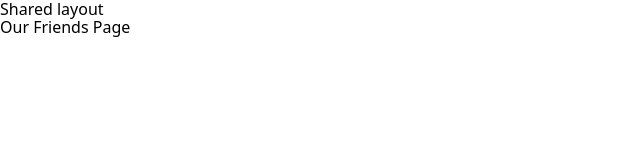
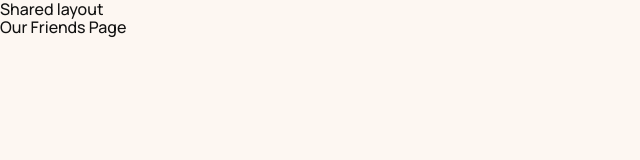
Before and after one commit to tanetti/petly-app, a React (Create React App) app: page /friends in a window 1280 px wide. Shown: the top 160 px of the page, without its empty margins (0-640 px from the left). Built offline with nearby package versions, Linux system fonts and the light colour scheme; no server answers.

Commit message:
Add fonts and theme schema

```diff
--- a/public/index.html
+++ b/public/index.html
@@ -5,6 +5,12 @@
     <meta name="viewport" content="width=device-width, initial-scale=1" />
     <meta name="theme-color" content="#000000" />
     <meta name="description" content="Find your pet" />
+    <link rel="preconnect" href="https://fonts.googleapis.com" />
+    <link rel="preconnect" href="https://fonts.gstatic.com" crossorigin />
+    <link
+      href="https://fonts.googleapis.com/css2?family=Inter:wght@400;500;700&family=Manrope:wght@400;500;600;700&family=Montserrat:wght@400;500&family=Poppins:wght@400;700&display=swap"
+      rel="stylesheet"
+    />
     <title>Petly</title>
 
     <script type="text/javascript">
--- a/src/components/SharedLayout.jsx
+++ b/src/components/SharedLayout.jsx
@@ -1,9 +1,12 @@
 import { Suspense } from 'react';
 import { Outlet } from 'react-router-dom';
+import { GlobalStyles } from '@mui/material';
+import { globalStyles } from 'theme/globalStyles';
 
 export const SharedLayout = () => {
   return (
     <>
+      <GlobalStyles styles={globalStyles} />
       <div>Shared layout</div>
       <main>
         <Suspense
--- a/src/theme/globalStyles.js
+++ b/src/theme/globalStyles.js
@@ -1,5 +1,8 @@
 export const globalStyles = theme => ({
   body: {
-    color: `${theme.palette.text.primary}`,
+    fontFamily: 'Manrope, sans-serif',
+    fontWeight: 500,
+    color: theme.palette.text.primary,
+    backgroundColor: theme.palette.background.dark,
   },
 });
--- a/src/theme/theme.js
+++ b/src/theme/theme.js
@@ -2,29 +2,31 @@ import { createTheme } from '@mui/material/styles';
 
 export const appTheme = createTheme({
   palette: {
-    primary: {
-      main: '#045780',
+    background: {
+      light: 'rgba(255, 255, 255, 0.6)',
+      main: '#fff',
+      dark: '#fdf7f2',
     },
-    extraLightSuccess: {
-      main: '#4dff4a',
+    accent: {
+      light: 'rgba(245, 146, 86, 0.5)',
+      main: '#f59256',
+      dark: '#ff6101',
     },
-    background: {
-      light: '#ccc',
-      main: '#212121',
+    text: {
+      primary: '#111',
+      secondary: '#181C27',
+      searchPlaceholder: '#535353',
+      white: '#fff',
     },
-    performanceBg: {
-      main: '#2e2e2e',
+    blueLink: {
+      main: '#3091eb',
     },
-    crcred: {
-      light: '#e3343b',
-      main: '#d52229',
-      dark: '#a31419',
-    },
-    fieldset: {
-      main: '#04578080',
-    },
-    backdrop: {
-      main: '#21212180',
+    semiTransparentBlack: {
+      main: 'rgba(17, 17, 17, 0.6)',
     },
   },
+  shadows: {
+    primary: '7px 4px 14px rgba(49, 21, 4, 0.07)',
+    secondary: '7px 4px 14px rgba(0, 0, 0, 0.11)',
+  },
 });
```
